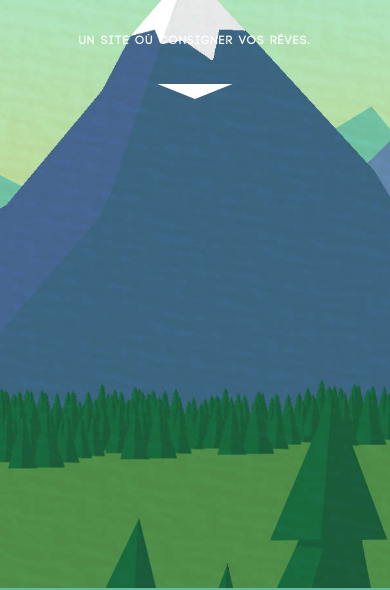
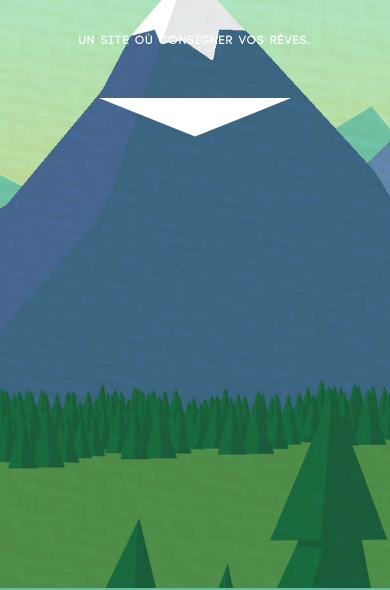
Before and after one commit to Balatzar/five-years-front, a website: page index.html in a window 390 px wide. Shown: the part 256-846 px from the top of the page. Drawn offline with nearby package versions, Linux system fonts and the light colour scheme.

Commit message:
Arrow SVG from index Page bigger for mobiles

```diff
--- a/css/main.css
+++ b/css/main.css
@@ -460,10 +460,6 @@ svg:hover {
 		font-size: 1.3em;
 	}
 
-	svg {
-		width:30vw;
-	}
-
 	#adventure .panel-heading {
 		margin:0 0 1vh 0;
 		float: none;
@@ -514,7 +510,7 @@ svg:hover {
 	}
 
 	svg {
-		width:20vw;
+		width:200px;
 	}
 
 }
```
